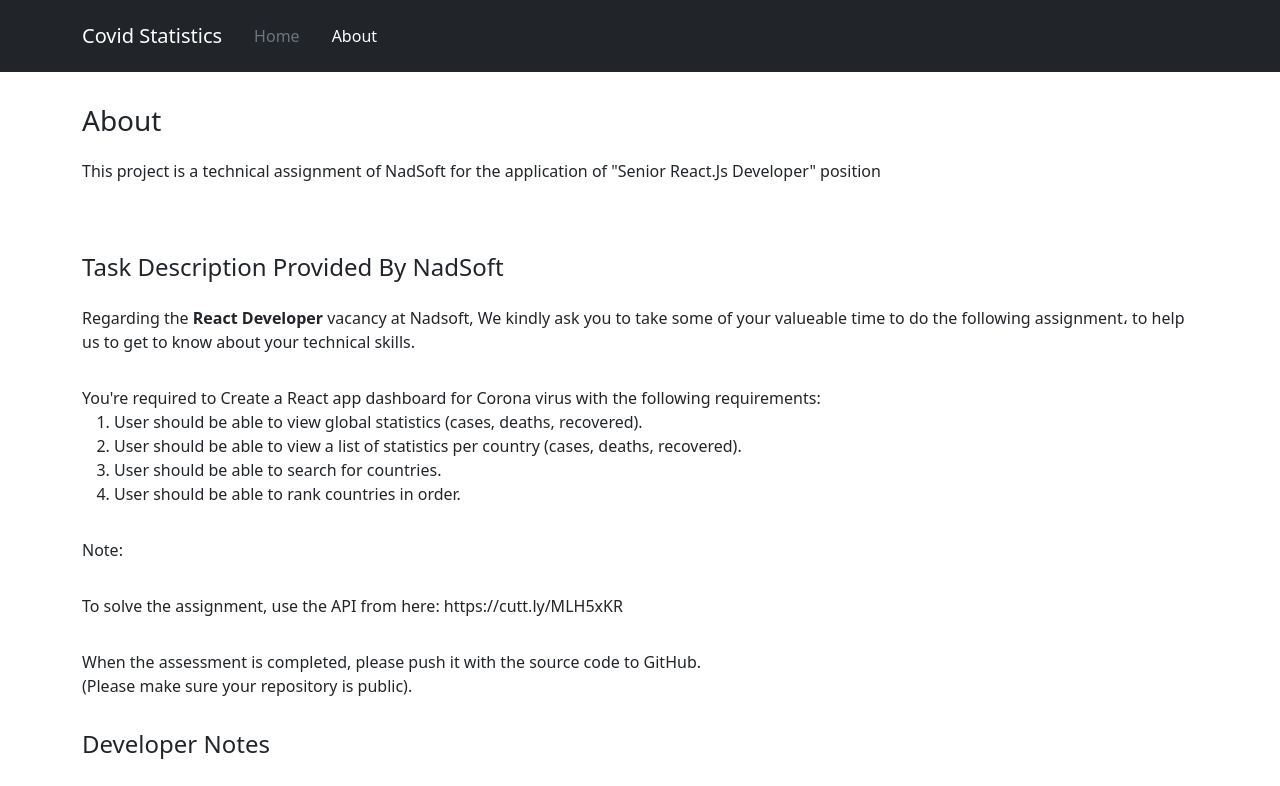
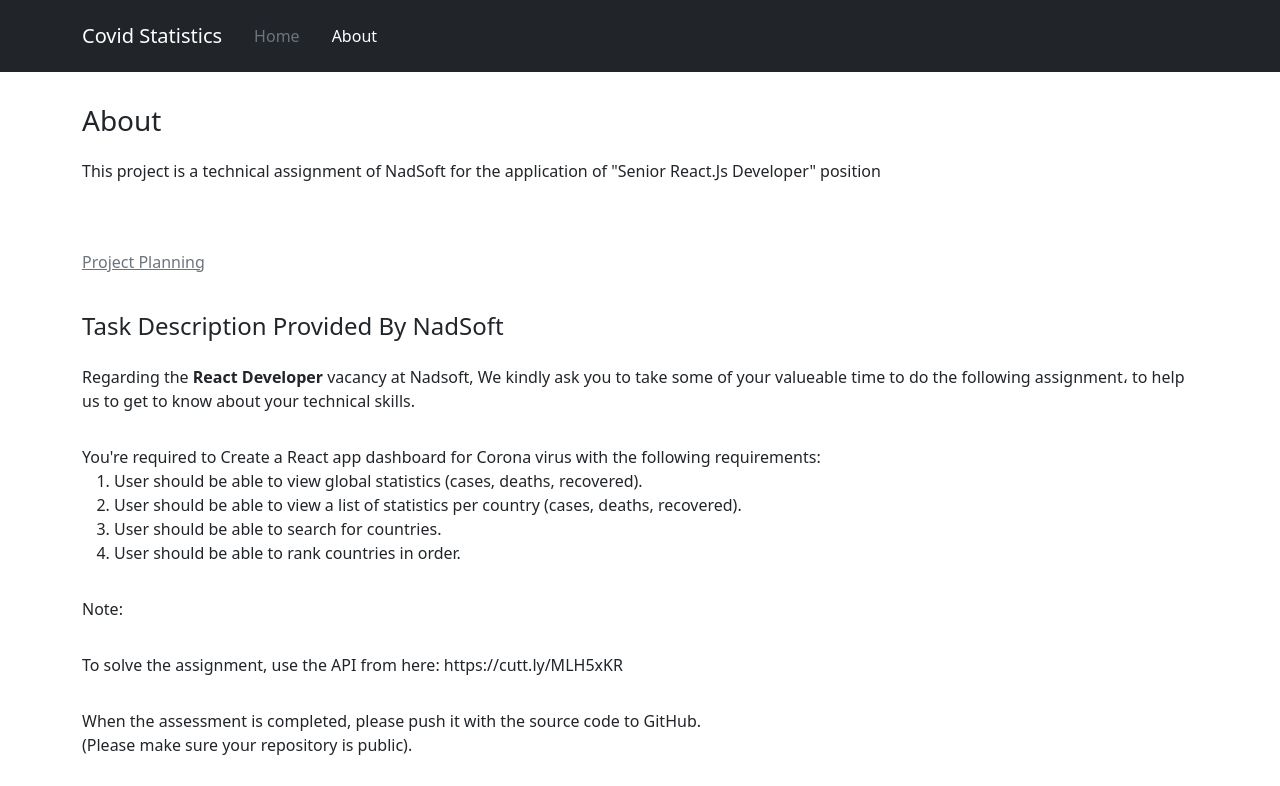
Before and after one commit to makkahwi/nadsoft_assignment, a React (Create React App) app: page /about in a window 1280 px wide. Shown: the top 786 px of the page. Built offline with nearby package versions, Linux system fonts and the light colour scheme.

Commit message:
Add Project Plan Link

```diff
--- a/src/Views/About/index.jsx
+++ b/src/Views/About/index.jsx
@@ -14,6 +14,12 @@
         This project is a technical assignment of NadSoft for the application of "Senior React.Js Developer" position
       </Typography>
 
+      <Typography size={6} className="pb-3">
+        <a href="https://github.com/users/makkahwi/projects/3/views/1" target="_blank" rel="noreferrer" className="text-decoration-underline text-secondary" role="button">
+          Project Planning
+        </a>
+      </Typography>
+
       <TaskDescription />
 
       <DeveloperNotes />
```
Also changed, not shown: 1 other file (tests, documents, lock files or other folders).
